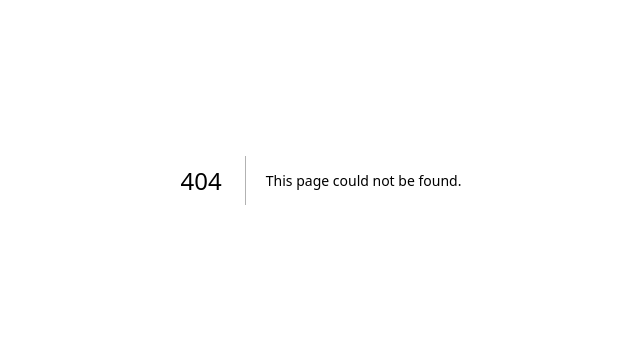
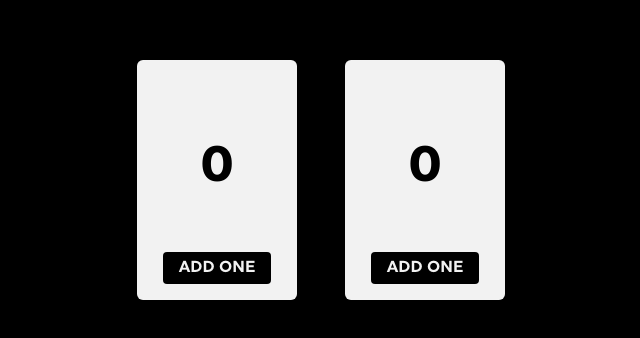
Before and after one commit to timetam24/TIL, a Next.js app in the folder practices/practice6/: page /count in a window 1280 px wide. Before the commit this address had no page. Shown: the part 220-558 px from the top of the page, without its empty margins (319-959 px from the left). Built offline with nearby package versions, Linux system fonts and the light colour scheme; a web font is replaced by a local one.

Commit message:
State를 보존하고 초기화하기
- 각 컴포넌트는 완전히 분리된 State를 가진다.
- React는 컴포넌트가 UI 트리에서 제거되거나
  같은 자리에 다른 컴포넌트가 렌더링된다면
  해당 컴포넌트의 State를 보존하지 않는다.

```diff
--- /dev/null
+++ b/practices/practice6/src/app/count/page.tsx
@@ -0,0 +1,10 @@
+import Counter from "@/containers/count/counter";
+
+export default function CountPage() {
+  return (
+    <div className="flex gap-12 justify-center min-h-screen items-center bg-black">
+      <Counter /> {/* 독립된 state */}
+      <Counter /> {/* 독립된 state */}
+    </div>
+  );
+}
--- /dev/null
+++ b/practices/practice6/src/containers/count/counter.tsx
@@ -0,0 +1,30 @@
+"use client";
+
+import { useState } from "react";
+import clsx from "clsx";
+
+export default function Counter() {
+  const [score, setScore] = useState(0);
+  const [hover, setHover] = useState(false);
+
+  return (
+    <div
+      className={clsx(
+        "w-40 h-60 bg-[#F2F2F2] flex flex-col items-center rounded-md",
+        {
+          "hover:bg-indigo-300": hover,
+        }
+      )}
+      onPointerEnter={() => setHover(true)}
+      onPointerLeave={() => setHover(false)}
+    >
+      <h1 className="font-inter font-extrabold text-5xl mt-20">{score}</h1>
+      <button
+        onClick={() => setScore(score + 1)}
+        className="bg-black text-[#F2F2F2] px-4 py-1 rounded  font-uniform mt-auto mb-4 hover:bg-indigo-700"
+      >
+        ADD ONE
+      </button>
+    </div>
+  );
+}
```
